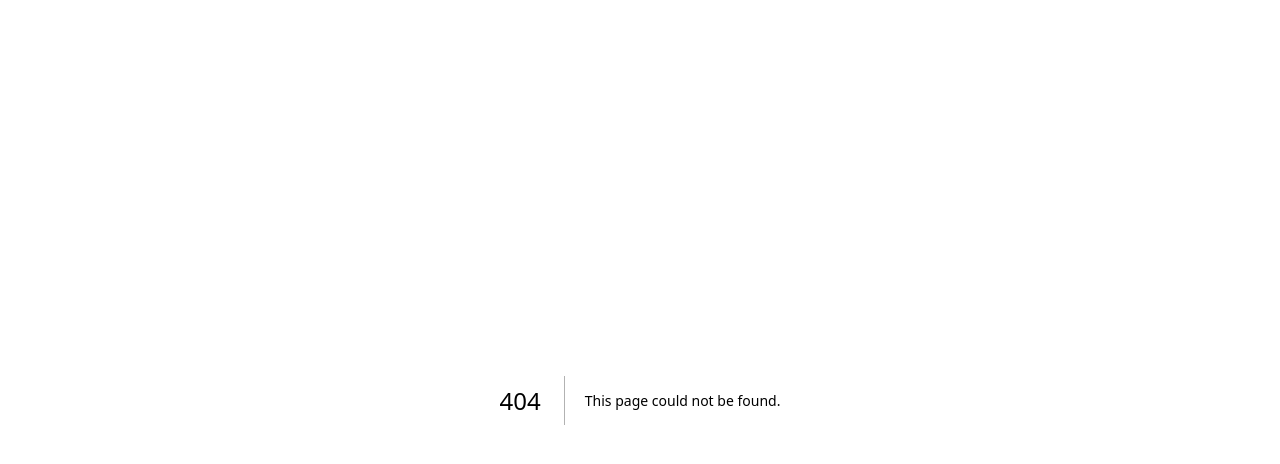
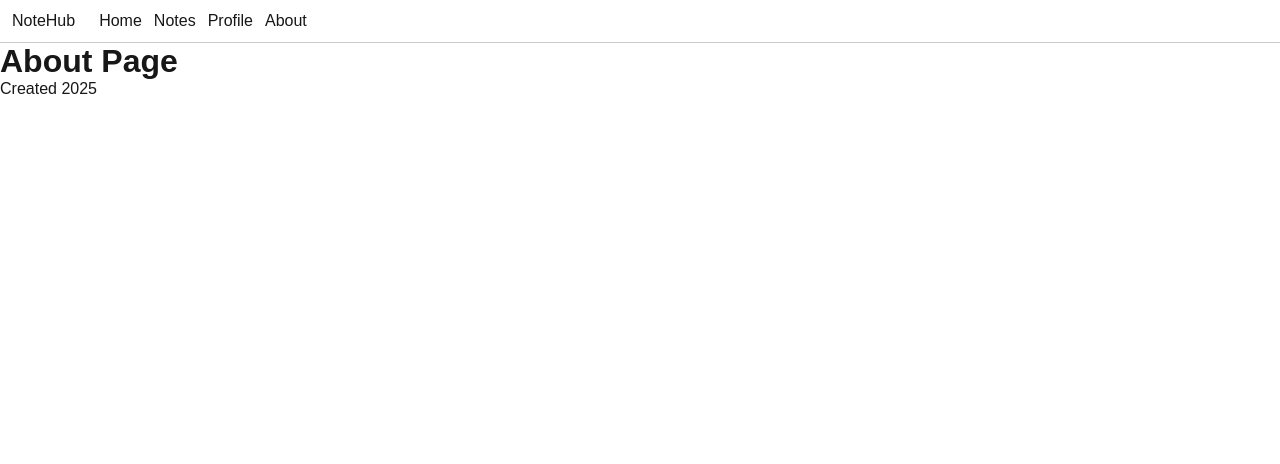
Before and after one commit to Suzy-Lana777/06-notehub-nextjs, a Next.js app: page /about in a window 1280 px wide. Before the commit this address had no page. Shown: the top 464 px of the page. Built offline with nearby package versions, Linux system fonts and the light colour scheme.

Commit message:
Note with SSR

```diff
--- /dev/null
+++ b/app/about/page.tsx
@@ -0,0 +1,3 @@
+export default function AboutPage() {
+  return <h1>About Page</h1>;
+}
--- a/app/layout.tsx
+++ b/app/layout.tsx
@@ -2,6 +2,9 @@ import type { Metadata } from "next";
 import { Geist, Geist_Mono } from "next/font/google";
 import "./globals.css";
 
+import Header from "@/components/Header/Header";
+
+// 🟢 Додаємо оголошення шрифтів
 const geistSans = Geist({
   variable: "--font-geist-sans",
   subsets: ["latin"],
@@ -12,6 +15,7 @@ const geistMono = Geist_Mono({
   subsets: ["latin"],
 });
 
+// 🟢 Опціонально — якщо потрібно SEO
 export const metadata: Metadata = {
   title: "Create Next App",
   description: "Generated by create next app",
@@ -23,9 +27,15 @@ export default function RootLayout({
   children: React.ReactNode;
 }>) {
   return (
-    <html lang="en">
+    <html lang='en'>
       <body className={`${geistSans.variable} ${geistMono.variable}`}>
-        {children}
+        <Header />
+        <main>{children}</main>
+        <footer>
+          <p>
+            Created <time dateTime='2025'>2025</time>
+          </p>
+        </footer>
       </body>
     </html>
   );
--- /dev/null
+++ b/app/profile/page.tsx
@@ -0,0 +1,3 @@
+export default function ProfilePage() {
+  return <h1>Profile Page</h1>;
+}
--- /dev/null
+++ b/components/Header/Header.module.css
@@ -0,0 +1,18 @@
+/* components/Header/Header.module.css */
+
+.header {
+  display: flex;
+  align-items: center;
+  justify-content: flex-start;
+  gap: 24px;
+  padding: 12px;
+  border-block-end: 1px solid #ccc;
+}
+
+.navigation {
+  display: flex;
+  align-items: center;
+  justify-content: flex-start;
+  gap: 12px;
+  list-style-type: none;
+}
--- /dev/null
+++ b/components/Header/Header.tsx
@@ -0,0 +1,32 @@
+// components/Header/Header.tsx
+
+import css from './Header.module.css';
+import Link from 'next/link';
+
+const Header = () => {
+  return (
+    <header className={css.header}>
+      <Link href='/' aria-label='Home'>
+        NoteHub
+      </Link>
+      <nav aria-label='Main Navigation'>
+        <ul className={css.navigation}>
+          <li>
+            <Link href='/'>Home</Link>
+          </li>
+          <li>
+            <Link href='/notes'>Notes</Link>
+          </li>
+          <li>
+            <Link href='/profile'>Profile</Link>
+          </li>
+          <li>
+            <Link href='/about'>About</Link>
+          </li>
+        </ul>
+      </nav>
+    </header>
+  );
+};
+
+export default Header;
--- a/package.json
+++ b/package.json
@@ -9,6 +9,8 @@
     "lint": "next lint"
   },
   "dependencies": {
+    "@tanstack/react-query": "^5.84.1",
+    "axios": "^1.11.0",
     "next": "15.4.5",
     "react": "19.1.0",
     "react-dom": "19.1.0"
```
Also changed, not shown: app/notes/page.tsx (added, +15 -0 lines), app/page.tsx (+98 -92 lines), lib/api.ts (added, +25 -0 lines), 1 other file (tests, documents, lock files or other folders).
